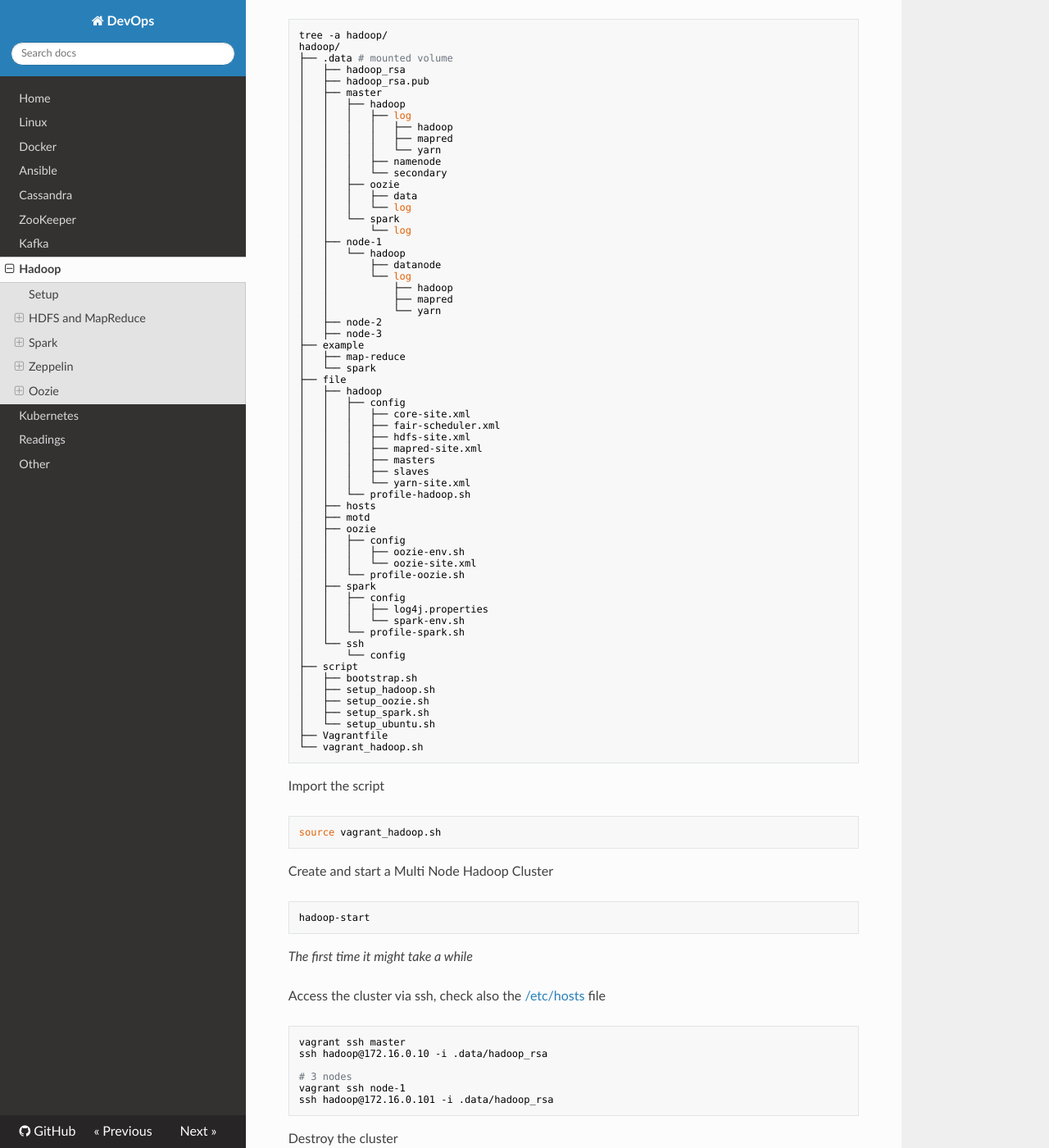
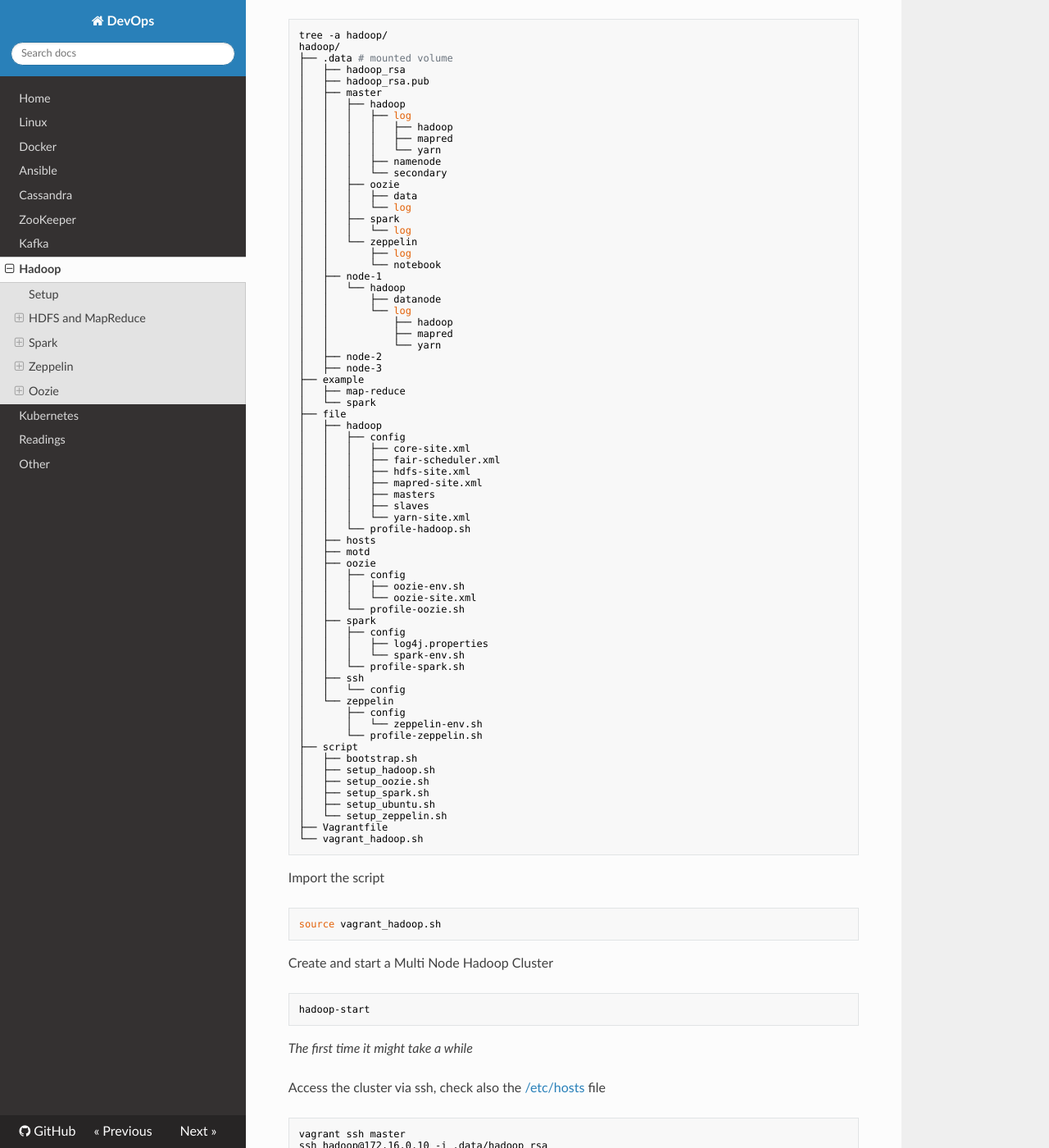
Before and after one commit to niqdev/devops, an MkDocs documentation site: the page built from docs/hadoop.md, in a window 1280 px wide and 1400 px high, scrolled down 547 px. Shown: the whole window at 82% size. Built offline with MkDocs 1.6.1, drawn with Linux system fonts in a browser that asks for light colours; nearby versions of some CDN libraries; old or Windows-style settings are respelled for this version of MkDocs.

Commit message:
hadoop: config zeppelin paths

````diff
--- a/dev.txt
+++ b/dev.txt
@@ -71,6 +71,8 @@ vagrant halt
 vagrant destroy
 vagrant box remove manning/spark-in-action
 
-# other vagrant images
+# hadoop
+https://dwbi.org/etl/bigdata/183-setup-hadoop-cluster
+
+# vagrant images
 https://github.com/martinprobson/vagrant-hadoop-hive-spark
-https://dwbi.org/etl/bigdata/183-setup-hadoop-cluster
--- a/docs/hadoop.md
+++ b/docs/hadoop.md
@@ -32,8 +32,11 @@ hadoop/
 │   │   ├── oozie
 │   │   │   ├── data
 │   │   │   └── log
-│   │   └── spark
-│   │       └── log
+│   │   ├── spark
+│   │   │   └── log
+│   │   └── zeppelin
+│   │       ├── log
+│   │       └── notebook
 │   ├── node-1
 │   │   └── hadoop
 │   │       ├── datanode
@@ -69,14 +72,19 @@ hadoop/
 │   │   │   ├── log4j.properties
 │   │   │   └── spark-env.sh
 │   │   └── profile-spark.sh
-│   └── ssh
-│       └── config
+│   ├── ssh
+│   │   └── config
+│   └── zeppelin
+│       ├── config
+│       │   └── zeppelin-env.sh
+│       └── profile-zeppelin.sh
 ├── script
 │   ├── bootstrap.sh
 │   ├── setup_hadoop.sh
 │   ├── setup_oozie.sh
 │   ├── setup_spark.sh
-│   └── setup_ubuntu.sh
+│   ├── setup_ubuntu.sh
+│   └── setup_zeppelin.sh
 ├── Vagrantfile
 └── vagrant_hadoop.sh
 ```
````
Also changed, not shown: 2 other files.
